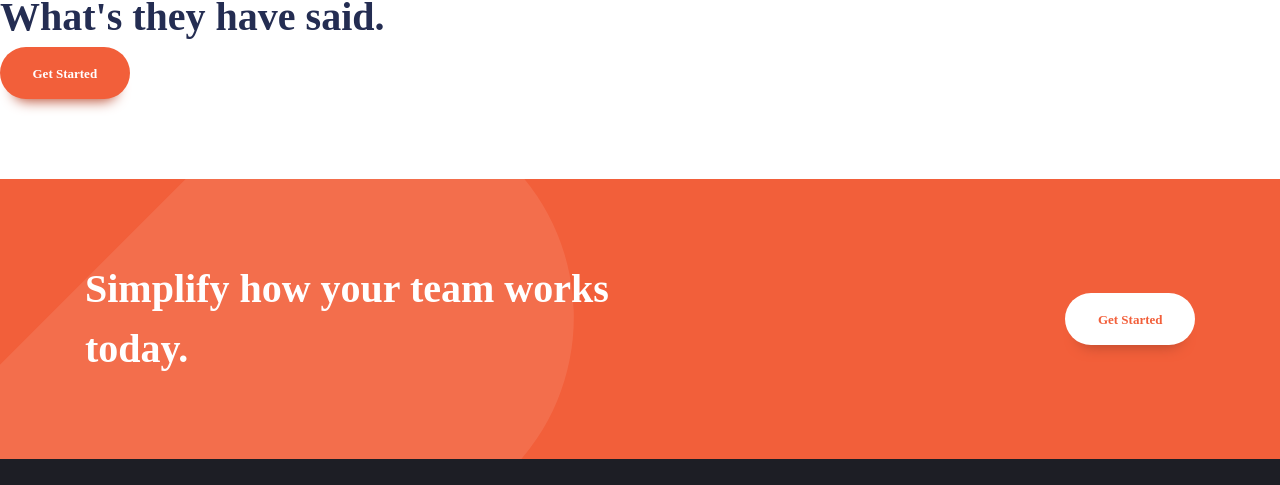
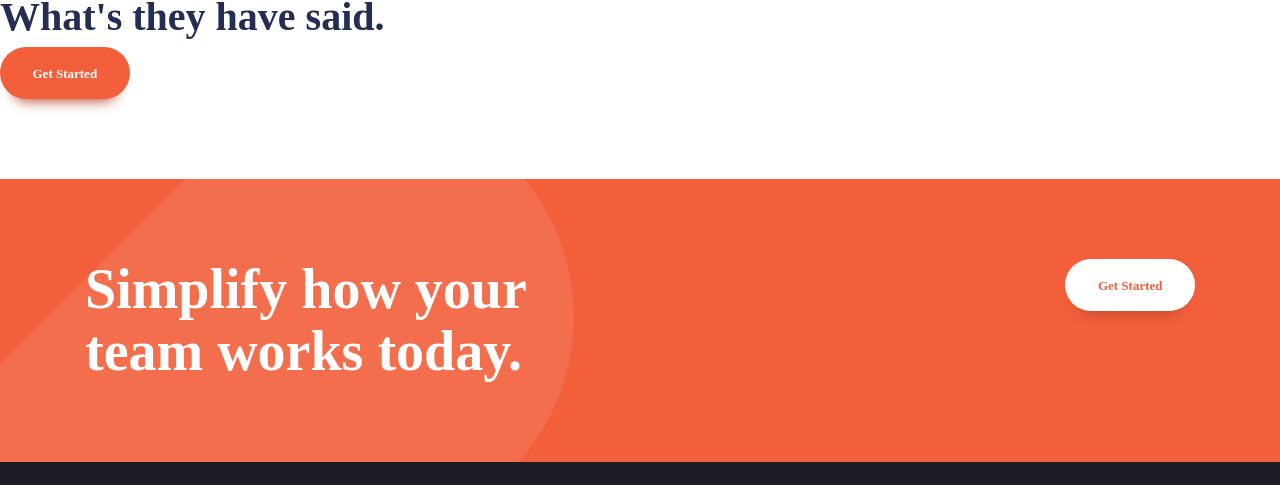
Before and after one commit to Developerfiyin/Vite-webpage, a website built with Vite: page index.html in a window 1280 px wide. Shown: the part 1469-1954 px from the top of the page. Built offline with nearby package versions, Linux system fonts and the light colour scheme.

Commit message:
updated style.css

```diff
--- a/index.html
+++ b/index.html
@@ -140,13 +140,13 @@
 
       <section class="cta | padding-block-900 bg-accent-400 text-neutral-100">
         <div class="container">
-          <div class="even-columns vertical-align-center">
+          <div class="even-columns vertical-align-center-md">
             <div>
-              <p class="fs-secondary-heading fw-bold">
+              <p class="fs-primary-heading fw-bold">
                 Simplify how your team works today.
               </p>
             </div>
-            <div class="justify-self-end">
+            <div class="justify-self-end-md">
               <button class="button" data-type="inverted">Get Started</button>
             </div>
           </div>
--- a/style.css
+++ b/style.css
@@ -257,14 +257,14 @@ p[data-width="wide"] {
 .vertical-align-center {
   align-items: center;
 }
-@media (min-width: 50em) {
-  .vertical-align-center-md {
-    align-items: center;
-  }
-}
 
 .justify-self-end {
   justify-self: end;
+}
+@media (min-width: 50em) {
+  .justify-self-end-md {
+    justify-self: end;
+  }
 }
 :where(.flow :not(:first-child)) {
   margin-top: var(--flow-spacer, 3em);
```
